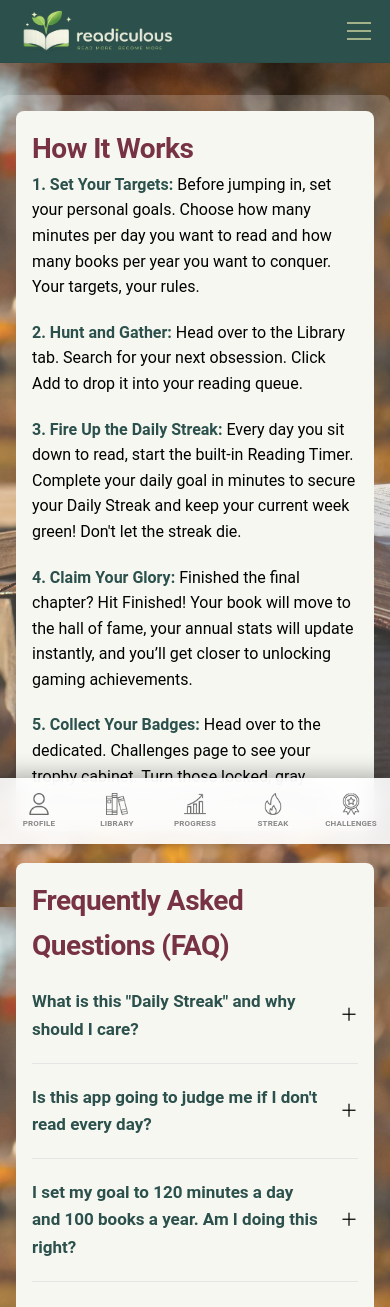
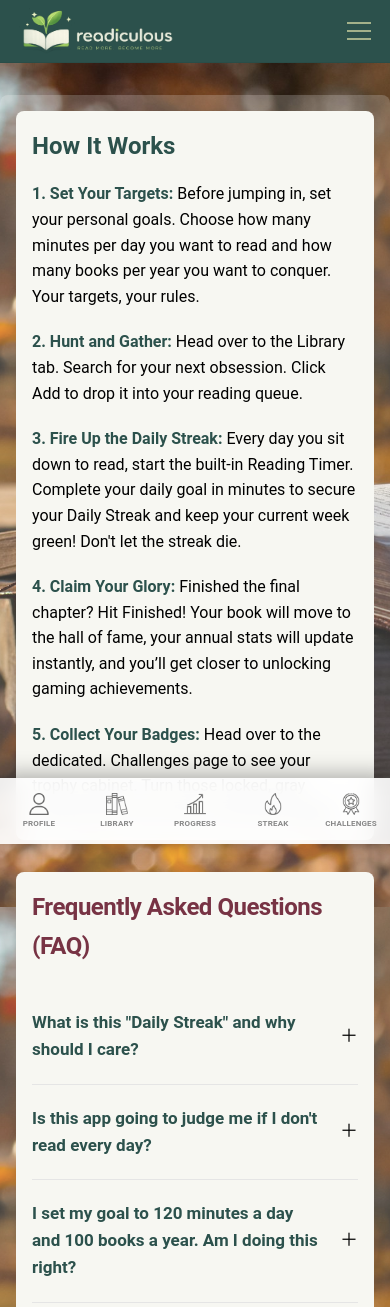
Before and after one commit to mervekindan/readiculous, a React (Vite) app in the folder app/: page /about in a window 390 px wide. Shown: the top 1307 px of the page. Built offline with nearby package versions, Linux system fonts and the light colour scheme; no server answers.

Commit message:
added h1 to all the pages

```diff
--- a/app/src/components/AboutPage/AboutPage.css
+++ b/app/src/components/AboutPage/AboutPage.css
@@ -24,9 +24,7 @@
   border-radius: 8px;
 }
 
-h2 {
-  font-size: 28px;
-  font-weight: 700;
+.faq-title {
   margin-bottom: 24px;
   letter-spacing: -0.5px;
   color: var(--accent-500);
--- a/app/src/components/AboutPage/AboutPage.jsx
+++ b/app/src/components/AboutPage/AboutPage.jsx
@@ -75,7 +75,7 @@ export default function AboutPage() {
     <div className="about-page">
       <div className="about-page-container">
         <section className="how-it-works-section">
-          <h2>How It Works</h2>
+          <h1 className="about-title">How It Works</h1>
           <ol className="instructions-list">
             {instructionsData.map((item, index) => (
               <li key={index}>
@@ -89,7 +89,7 @@ export default function AboutPage() {
         </section>
 
         <section className="faq-section">
-          <h2>Frequently Asked Questions (FAQ)</h2>
+          <h2 className="faq-title">Frequently Asked Questions (FAQ)</h2>
           <div className="modern-accordion">
             {faqData.map((item, index) => {
               const isOpen = openIndex === index;
--- a/app/src/components/BooksPage/BooksPage.jsx
+++ b/app/src/components/BooksPage/BooksPage.jsx
@@ -52,7 +52,7 @@ export default function BooksPage() {
         )}
 
         <div className="title-container">
-          <h2 className="page-title">Book Catalog</h2>
+          <h1 className="page-title">Book Catalog</h1>
           <SearchBar onSearch={fetchBooks} />
           {error && <p style={{ color: "red" }}>Error: {error}</p>}
         </div>
--- a/app/src/components/ProgressPage/ProgressPage.css
+++ b/app/src/components/ProgressPage/ProgressPage.css
@@ -42,7 +42,7 @@
   background: var(--background-color);
 }
 
-.analytics-section h3 {
+.analytics-section h2 {
   margin: 0 0 1rem 0;
   color: var(--text-color);
 }
--- a/app/src/components/ProgressPage/ProgressPage.jsx
+++ b/app/src/components/ProgressPage/ProgressPage.jsx
@@ -37,10 +37,10 @@ export default function ProgressPage() {
   return (
     <div className="progress-page">
       <div className="progress-page-container">
-        <h2 className="page-title progress-title">Reading Progress</h2>
+        <h1 className="page-title progress-title">Reading Progress</h1>
 
         <div className="analytics-section">
-          <h3>Statistics</h3>
+          <h2>Statistics</h2>
           <p>Total books added: {totalBooks}</p>
           <p>
             Finished books: {finishedBooks.length} of {totalBooks}
--- a/app/src/components/TeamPage/TeamPage.css
+++ b/app/src/components/TeamPage/TeamPage.css
@@ -31,7 +31,6 @@
 
 .about-title {
   color: var(--secondary-500);
-  font-size: 2.5rem;
   margin-bottom: 1rem;
 }
 
@@ -192,10 +191,6 @@
     grid-template-columns: 1fr;
     gap: 1.5rem;
   }
-
-  .about-title {
-    font-size: 2rem;
-  }
 }
 
 .project-repo-wrapper {
```
